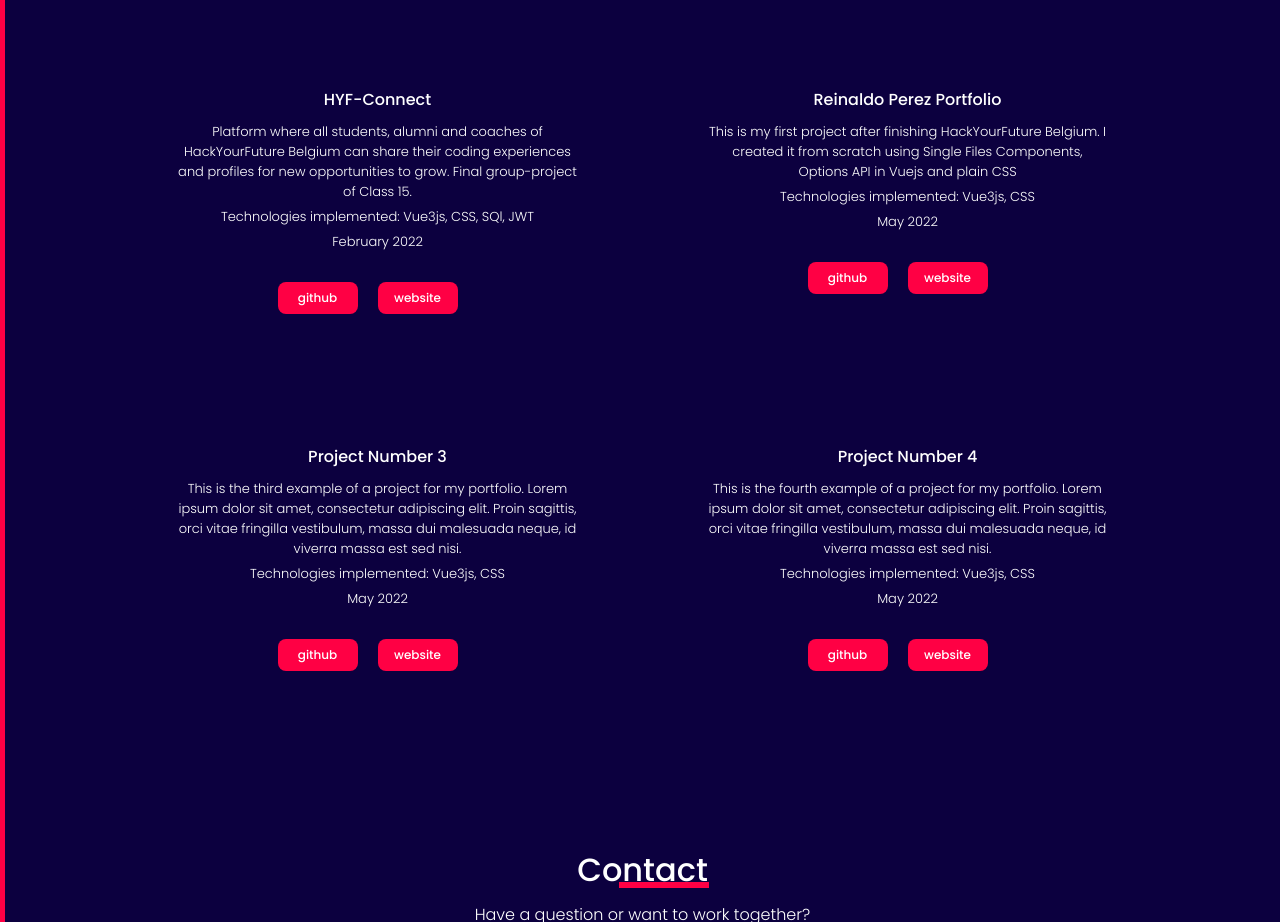
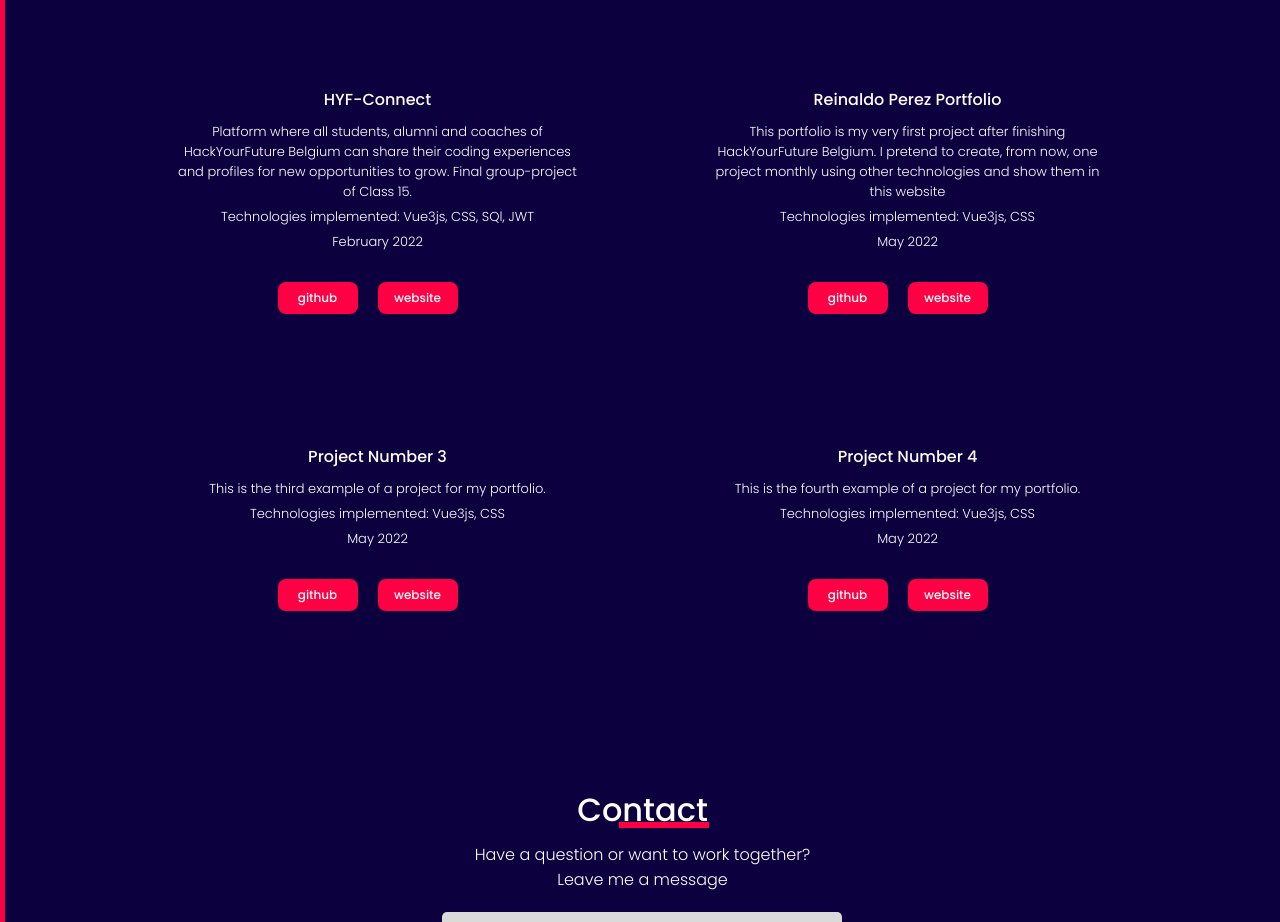
Before and after one commit to perezrei/portfolio, a Vue app: page / in a window 1280 px wide. Shown: the part 1680-2602 px from the top of the page. Built offline with nearby package versions, Linux system fonts and the light colour scheme.

Commit message:
editing the projects

```diff
--- a/src/components/ProjectComponent.vue
+++ b/src/components/ProjectComponent.vue
@@ -27,7 +27,7 @@
           },
           {
             title:"Reinaldo Perez Portfolio",
-            description:"This is my first project after finishing HackYourFuture Belgium. I created it from scratch using Single Files Components, Options API in Vuejs and plain CSS",
+            description:"This portfolio is my very first project after finishing HackYourFuture Belgium. I pretend to create, from now, one project monthly using other technologies and show them in this website",
             technologies:"Vue3js, CSS",
             date:"May 2022",
             github: "https://github.com/perezrei/portfolio",
@@ -35,7 +35,7 @@
           },
           {
             title:"Project Number 3",
-            description:"This is the third example of a project for my portfolio. Lorem ipsum dolor sit amet, consectetur adipiscing elit. Proin sagittis, orci vitae fringilla vestibulum, massa dui malesuada neque, id viverra massa est sed nisi.",
+            description:"This is the third example of a project for my portfolio.",
             technologies:"Vue3js, CSS",
             date:"May 2022",
             github: "https://github.com/freeCodeCamp/freeCodeCamp",
@@ -43,7 +43,7 @@
           },
           {
             title:"Project Number 4",
-            description:"This is the fourth example of a project for my portfolio. Lorem ipsum dolor sit amet, consectetur adipiscing elit. Proin sagittis, orci vitae fringilla vestibulum, massa dui malesuada neque, id viverra massa est sed nisi.",
+            description:"This is the fourth example of a project for my portfolio.",
             technologies:"Vue3js, CSS",
             date:"May 2022",
             github: "https://github.com/sudheerj/javascript-interview-questions",
```
